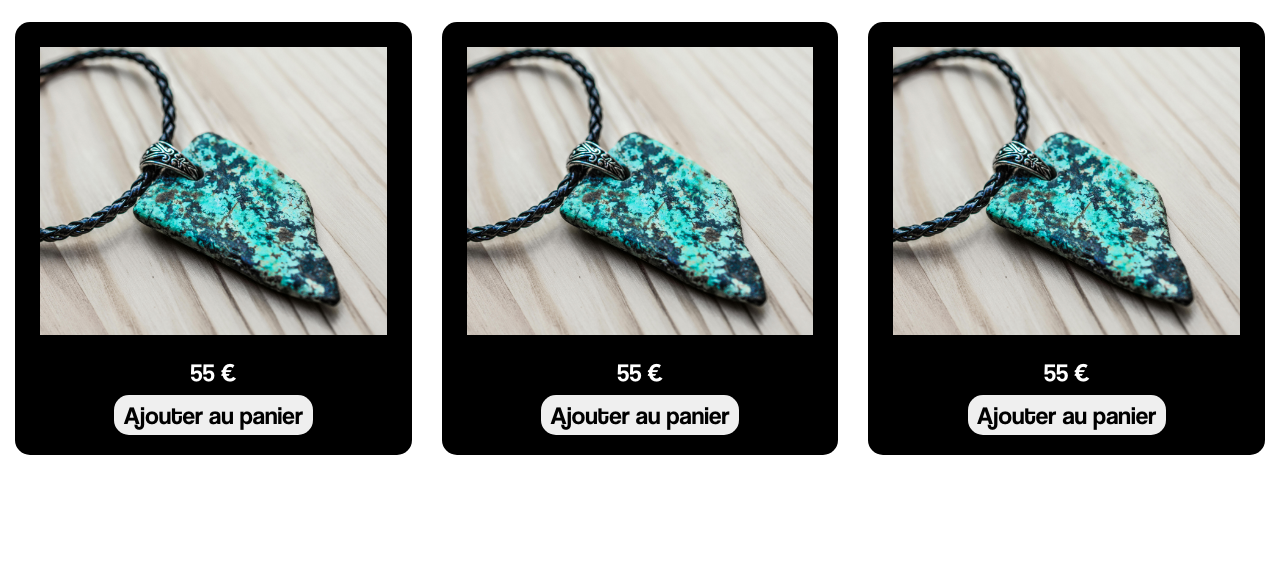
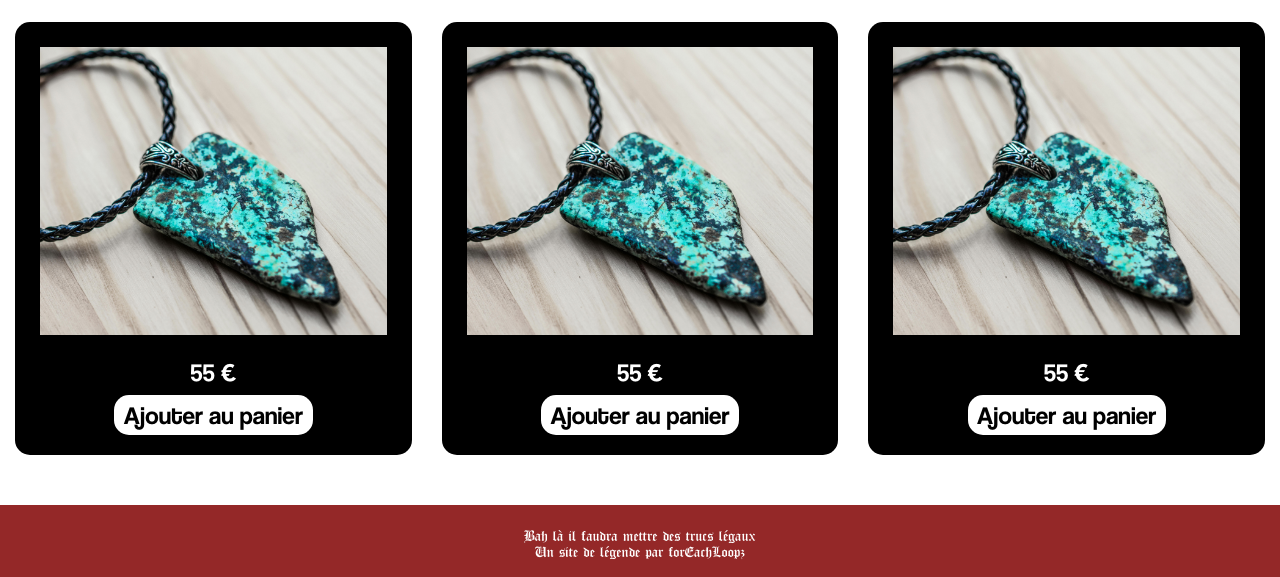
Before and after one commit to forEachLoopz/gothdolls, a plain HTML site: page index.html in a window 1280 px wide. Shown: the part 228-805 px from the top of the page. Drawn offline with Linux system fonts and the light colour scheme.

Commit message:
Add files via upload

```diff
--- a/index.html
+++ b/index.html
@@ -3,7 +3,7 @@
 <head>
     <meta charset="UTF-8">
     <meta name="viewport" content="width=device-width, initial-scale=1.0">
-    <title>Document</title>
+    <title>GothDolls</title>
     <link rel="stylesheet" href="style.css">
 </head>
 <body>
@@ -16,6 +16,7 @@
             <a href="#">Instagram</a>
             <a href="#">Vinted</a>
             <a href="#">Contact</a>
+            <a href="#">Panier</a>
         </div>
     </header>
     <main>
@@ -28,22 +29,25 @@
             <div class="article">
                 <img src="./ArticleImages/placeholder.jpg" alt="placeholder">
                 <p>55 €</p>
-                <button>Ajouter au panier</button>
+                <button onclick="location.href='wip.html'">Ajouter au panier</button>
             </div>
             <div class="article">
                 <img src="./ArticleImages/placeholder.jpg" alt="placeholder">
                 <p>55 €</p>
-                <button>Ajouter au panier</button>
+                <button onclick="location.href='wip.html'">Ajouter au panier</button>
             </div>
             <div class="article">
                 <img src="./ArticleImages/placeholder.jpg" alt="placeholder">
                 <p>55 €</p>
-                <button>Ajouter au panier</button>
+                <button onclick="location.href='wip.html'">Ajouter au panier</button>
             </div>
         </div>
     </main>
     <footer>
-
+        <div class="footerElements">
+            <p>Bah là il faudra mettre des trucs légaux</p>
+            <p>Un site de légende par <a href="https://github.com/forEachLoopz">forEachLoopz</a></p>
+        </div>
     </footer>
     <script src="script.js"></script>
 </body>
--- a/style.css
+++ b/style.css
@@ -64,6 +64,8 @@ header{
 main{
     box-sizing: border-box;
     width: 100%;
+    height: 100%;
+    margin-bottom: 50px;
     justify-content: center;
 }
 
@@ -128,6 +130,8 @@ main{
 }
 
 .article button{
+    color: #000000;
+    background-color: white;
     width: 50%;
     height: 40px;
     margin-bottom: 20px;
@@ -135,8 +139,32 @@ main{
     border-radius: 15px;
     font-family: "Coolvetica";
     font-size: 25px;
+    transition-duration: 200ms;
 }
 
+
+.article button:hover{
+    cursor: pointer;
+    color: white;
+    background-color: #000000;
+    width: 90%;
+}
+
+
+
+footer{
+    background-color: #942828;
+    color: white;
+    text-align: center;
+    padding: 20px;
+    width: 100%;
+    position: relative;
+    bottom: 0;
+}
+
+footer p{
+    font-family: "OldLondon";
+}
 
 /* Media Queries pour écrans de moins de 768px */
 @media (max-width: 768px) {
```
Also changed, not shown: wip.html (added, +33 -0 lines).
